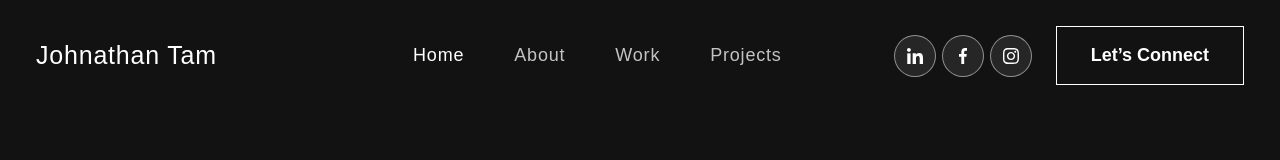
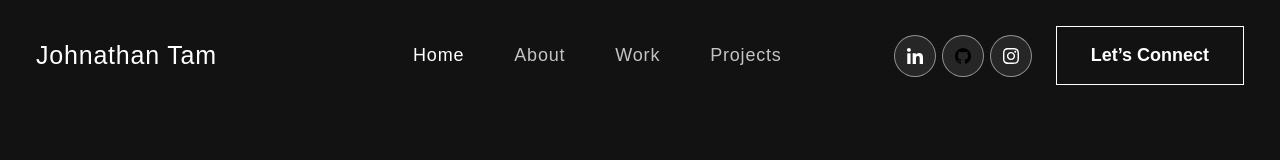
Before and after one commit to tamjohn/personal-portfolio, a React (Create React App) app: page / in a window 1280 px wide. Shown: the top 160 px of the page. Built offline with nearby package versions, Linux system fonts and the light colour scheme.

Commit message:
added links for social media websites

```diff
--- a/src/components/NavigationBar.tsx
+++ b/src/components/NavigationBar.tsx
@@ -1,7 +1,7 @@
 import React, { useState, useEffect } from "react";
 import { Navbar, Nav, Container } from "react-bootstrap";
 import navIcon1 from "../assets/img/nav-icon1.svg";
-import navIcon2 from "../assets/img/nav-icon2.svg";
+import navIcon2 from "../assets/img/nav-icon2.png";
 import navIcon3 from "../assets/img/nav-icon3.svg";
 import { HashLink } from "react-router-hash-link";
 
@@ -44,8 +44,8 @@ export const NavBar: React.FC = () => {
           </Navbar.Collapse>
           <span className="navbar-text d-none d-lg-flex">
             <div className="social-icon">
-              <a href="#"><img src={navIcon1} alt="" /></a>
-              <a href="#"><img src={navIcon2} alt="" /></a>
+              <a href="https://www.linkedin.com/in/johnathan-tam/"><img src={navIcon1} alt="" /></a>
+              <a href="https://github.com/tamjohn"><img src={navIcon2} alt="" /></a>
               <a href="#"><img src={navIcon3} alt="" /></a>
             </div>
             <HashLink to='#connect' className="me-4">
```
Also changed, not shown: src/assets/img/nav-icon2.png (added), src/assets/img/nav-icon2.svg.
